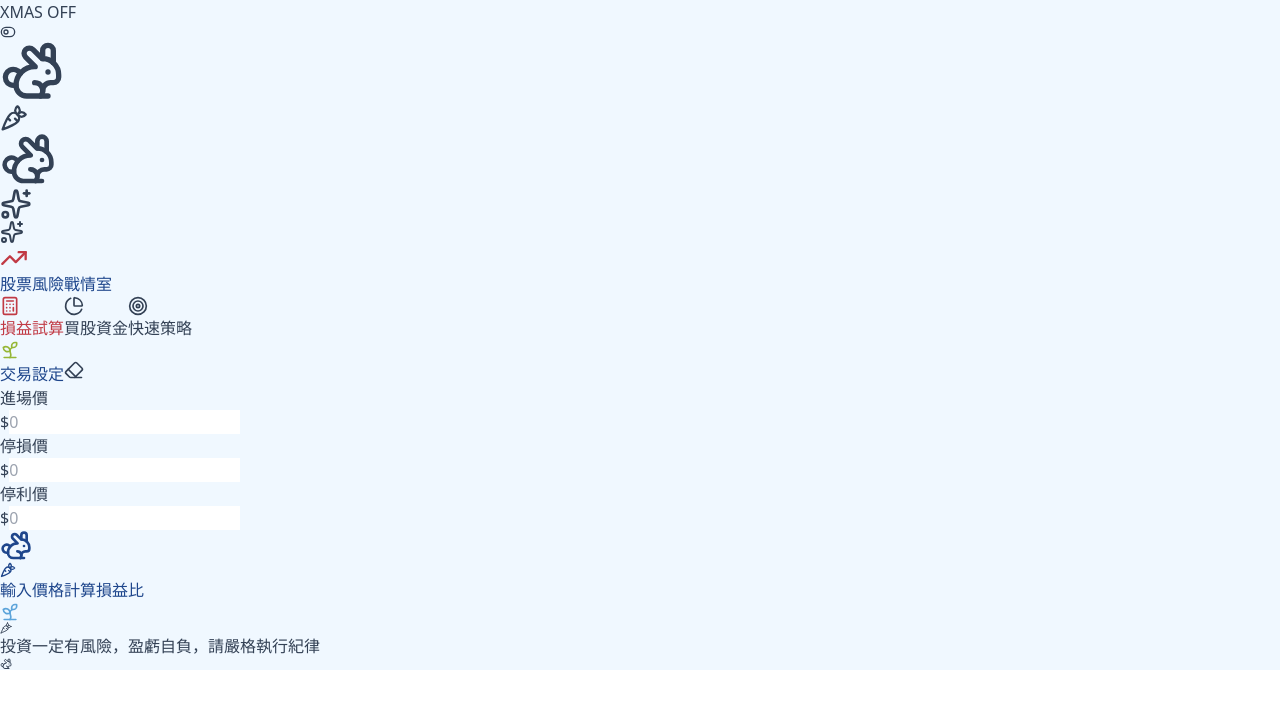
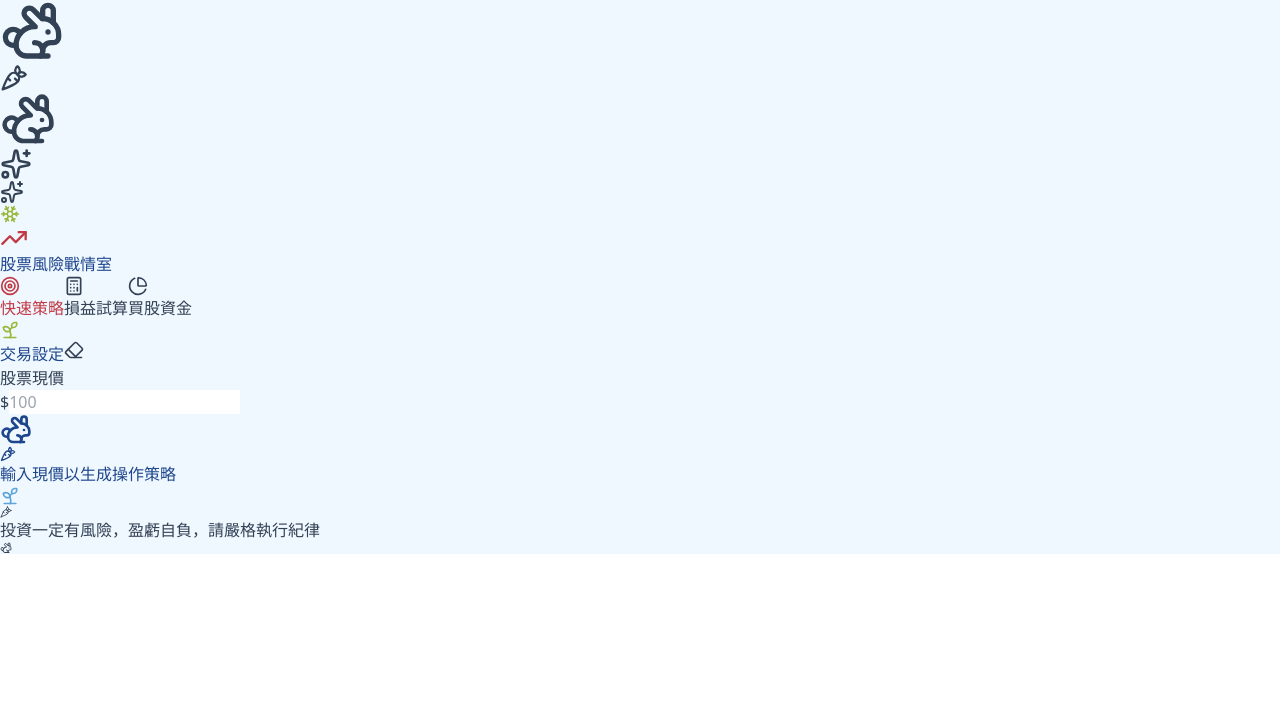
Before and after one commit to estrella1711/stock-war-room, a React (Vite) app: page / in a window 1280 px wide. Shown: the top 708 px of the page. Built offline with nearby package versions, Linux system fonts and the light colour scheme.

Commit message:
remove XmasMode

```diff
--- a/src/App.jsx
+++ b/src/App.jsx
@@ -22,49 +22,13 @@ import './styles/BaseTheme.css';
 import './styles/XmasTheme.css';
 const App = () => {
   // Tab State: 'risk' | 'position' | 'quick'
-  const [activeTab, setActiveTab] = useState('risk');
-
-  // Theme State: 聖誕裝飾模式開關 (預設 true: 開啟聖誕模式)
-  const [isXmasMode, setIsXmasMode] = useState(false);
+  const [activeTab, setActiveTab] = useState('quick');
 
   return (
     <>
-
-      {/* 主容器：根據 isXmasMode 決定是否套用 .xmas-effects */}
-      <div className={`theme-base min-h-screen w-full flex flex-col transition-colors duration-300 overflow-hidden relative ${isXmasMode ? 'xmas-effects' : ''}`}>
-
-        {/* === 右上角控制區 聖誕模式切換開關 === */}
-         <div className="absolute bottom-5 right-4 z-50 flex flex-col gap-2 items-end">
-         <button
-            onClick={() => setIsXmasMode(!isXmasMode)}
-            className="flex items-center gap-1.5 bg-white/80 backdrop-blur-sm px-3 py-1.5 rounded-full shadow-sm hover:bg-white hover:shadow-md transition-all text-[10px] font-bold text-slate-500 border border-slate-200 cursor-pointer active:scale-95 select-none"
-          >
-            <span className="tracking-wider font-mono">{isXmasMode ? 'XMAS ON' : 'XMAS OFF'}</span>
-            {isXmasMode ?
-              <ToggleRight className="text-theme-green fill-theme-green/20" size={16} /> :
-              <ToggleLeft className="text-slate-300" size={16} />
-            }
-          </button>
-
-        </div>
+      <div className={`theme-base min-h-screen w-full flex flex-col transition-colors duration-300 overflow-hidden relative`}>
 
         {/* === 背景飄浮裝飾 === */}
-        {isXmasMode ? (
-          // 聖誕模式：雪花、鈴鐺、聖誕樹
-          <>
-            <div className="absolute top-8 left-8 text-theme-pale opacity-20 rotate-12 pointer-events-none animate-pulse">
-                <Snowflake size={64} />
-            </div>
-            <div className="absolute bottom-12 right-8 text-theme-gold opacity-30 -rotate-12 pointer-events-none">
-                <Bell size={48} />
-            </div>
-            {/* 左下角聖誕樹 */}
-            <div className="absolute bottom-8 left-8 text-theme-green opacity-20 rotate-6 pointer-events-none">
-                <Trees size={72} />
-            </div>
-          </>
-        ) : (
-          // 普通模式：可愛小兔子樂園 (兔子、紅蘿蔔、閃亮)
           <>
              {/* 左上角：兔子與紅蘿蔔 */}
              <div className="absolute top-12 left-10 text-slate-300/70 -rotate-12 pointer-events-none">
@@ -87,24 +51,16 @@ const App = () => {
                 <Sparkles size={24} />
              </div>
           </>
-        )}
+
 
         <div className="flex-1 flex items-center justify-center p-4 w-full z-10">
 
           {/* 卡片容器 */}
-          <div className={`w-full max-w-lg bg-white rounded-3xl shadow-2xl overflow-hidden flex flex-col transition-all duration-500 ${isXmasMode ? 'candy-cane-border-all' : 'border-t-4 border-theme-deep border-x border-b border-slate-100'}`}>
+          <div className={`w-full max-w-lg bg-white rounded-3xl shadow-2xl overflow-hidden flex flex-col transition-all duration-500 border-t-4 border-theme-deep border-x border-b border-slate-100`}>
 
             {/* Header */}
             <div className="bg-white pt-7 pb-5 text-center shadow-sm z-10 relative overflow-hidden">
-
-              {/* 聖誕標題裝飾圖示 */}
-              {isXmasMode && (
-                <>
-                  <div className="absolute top-2 right-4 text-theme-red opacity-20 rotate-45"><Gift size={24} /></div>
                   <div className="absolute top-2 left-4 text-theme-green opacity-20 -rotate-12"><Snowflake size={20} /></div>
-                </>
-              )}
-
               <h1 className="text-2xl font-bold text-theme-deep flex items-center justify-center gap-3 tracking-wide relative">
                 <TrendingUp className="text-theme-red drop-shadow-sm" size={28} />
                 <span>股票風險戰情室</span>
@@ -114,38 +70,33 @@ const App = () => {
 
             {/* Navigation Tabs */}
             <div className="flex bg-white border-b border-slate-100">
-
+               <TabButton
+                isActive={activeTab === 'quick'}
+                onClick={() => setActiveTab('quick')}
+                icon={<Target size={20} />}
+                label="快速策略"
+              />
               <TabButton
                 isActive={activeTab === 'risk'}
                 onClick={() => setActiveTab('risk')}
                 icon={<Calculator size={20} />}
                 label="損益試算"
-                isXmasMode={isXmasMode}
               />
               <TabButton
                 isActive={activeTab === 'position'}
                 onClick={() => setActiveTab('position')}
                 icon={<PieChart size={20} />}
                 label="買股資金"
-                isXmasMode={isXmasMode}
               />
-              <TabButton
-                isActive={activeTab === 'quick'}
-                onClick={() => setActiveTab('quick')}
-                icon={<Target size={20} />}
-                label="快速策略"
-                isXmasMode={isXmasMode}
-              />
+
             </div>
 
             {/* Content Area */}
             <div className="bg-white min-h-[450px] relative">
-                {isXmasMode && (
-                  <span className="text-[10px] bg-theme-red text-white px-2 py-0.5 rounded-full absolute -top-3 -right-6 rotate-12 shadow-sm animate-bounce">Xmas</span>
-                )}
-              {activeTab === 'risk' && <RiskCalculator isXmasMode={isXmasMode} />}
-              {activeTab === 'position' && <PositionCalculator isXmasMode={isXmasMode} />}
-              {activeTab === 'quick' && <QuickStrategy isXmasMode={isXmasMode} />}
+              {activeTab === 'quick' && <QuickStrategy  />}
+              {activeTab === 'risk' && <RiskCalculator  />}
+              {activeTab === 'position' && <PositionCalculator />}
+
             </div>
 
           </div>
@@ -154,9 +105,9 @@ const App = () => {
         {/* Footer */}
         <div className="pb-6 w-full z-10 relative flex flex-col items-center justify-center gap-2">
           <p className="text-slate-400 text-xs text-center font-light tracking-wider flex items-center gap-2">
-            {isXmasMode ? <Snowflake size={12} className="text-theme-pale opacity-50"/> : <Carrot size={12} className="text-orange-300 opacity-70"/>}
+             <Carrot size={12} className="text-orange-300 opacity-70"/>
             投資一定有風險，盈虧自負，請嚴格執行紀律
-            {isXmasMode ? <Snowflake size={12} className="text-theme-pale opacity-50"/> : <Rabbit size={12} className="text-slate-300 opacity-70"/>}
+           <Rabbit size={12} className="text-slate-300 opacity-70"/>
           </p>
         </div>
       </div>
--- a/src/components/QuickStrategy.jsx
+++ b/src/components/QuickStrategy.jsx
@@ -12,7 +12,7 @@ import {
 } from 'lucide-react';
 import { InputGroup, EmptyState } from './SharedComponents';
 
-export const QuickStrategy = ({ isXmasMode }) => {
+export const QuickStrategy = () => {
   const [price, setPrice] = useState('');
 
   // 自定義百分比狀態
@@ -43,7 +43,7 @@ export const QuickStrategy = ({ isXmasMode }) => {
       <div className="space-y-5 relative">
         <div className="flex justify-between items-end mb-2">
             <span className="text-sm font-bold text-theme-deep flex items-center gap-1">
-              {isXmasMode ? <Gift size={20} className="text-theme-red opacity-70 mb-0.5"/> : <Sprout size={20} className="text-theme-green opacity-70 mb-0.5"/>}
+             <Sprout size={20} className="text-theme-green opacity-70 mb-0.5"/>
               交易設定
             </span>
             <button
@@ -65,8 +65,8 @@ export const QuickStrategy = ({ isXmasMode }) => {
 
             {/* 紅色：停利目標 */}
             <div className="bg-theme-red-light p-4 rounded-2xl border border-theme-red text-center hover:scale-[1.02] transition-transform relative overflow-hidden flex flex-col justify-between">
-              {isXmasMode && <div className="absolute -top-2 -left-2 text-theme-red opacity-10 rotate-45"><Gift size={40}/></div>}
-              {!isXmasMode && <div className="absolute -top-2 -left-2 text-orange-200 opacity-20 rotate-45"><Carrot size={40}/></div>}
+
+             <div className="absolute -top-2 -left-2 text-orange-200 opacity-20 rotate-45"><Carrot size={40}/></div>
 
               <div className="relative z-10">
                 <div className="text-theme-red text-xs font-bold mb-1 uppercase tracking-wider">停利目標 (+{tpPercent}%)</div>
@@ -91,8 +91,8 @@ export const QuickStrategy = ({ isXmasMode }) => {
 
             {/* 綠色：停損防守 */}
             <div className="bg-theme-green-light p-4 rounded-2xl border border-theme-green text-center hover:scale-[1.02] transition-transform relative overflow-hidden flex flex-col justify-between">
-              {isXmasMode && <div className="absolute -bottom-2 -right-2 text-theme-green opacity-10 -rotate-12"><Snowflake size={50}/></div>}
-              {!isXmasMode && <div className="absolute -bottom-2 -right-2 text-slate-300 opacity-20 -rotate-12"><Rabbit size={50}/></div>}
+
+             <div className="absolute -bottom-2 -right-2 text-slate-300 opacity-20 -rotate-12"><Rabbit size={50}/></div>
 
               <div className="relative z-10">
                 <div className="text-theme-green text-xs font-bold mb-1 uppercase tracking-wider">停損防守 (-{slPercent}%)</div>
@@ -150,7 +150,7 @@ export const QuickStrategy = ({ isXmasMode }) => {
           </div>
         </div>
       ) : (
-        <EmptyState text="輸入現價以生成操作策略" isXmasMode={isXmasMode} />
+        <EmptyState text="輸入現價以生成操作策略" />
       )}
     </div>
   );
--- a/src/components/RiskCalculator.jsx
+++ b/src/components/RiskCalculator.jsx
@@ -10,7 +10,7 @@ import {
 } from 'lucide-react';
 import { InputGroup, EmptyState } from './SharedComponents';
  // --- 功能 1: 風險報酬計算機 ---
-export const RiskCalculator = ({ isXmasMode }) => {
+export const RiskCalculator = () => {
   const [entryPrice, setEntryPrice] = useState('');
   const [stopLoss, setStopLoss] = useState('');
   const [takeProfit, setTakeProfit] = useState('');
@@ -79,7 +79,7 @@ export const RiskCalculator = ({ isXmasMode }) => {
         {/* 標題與清除按鈕 */}
         <div className="flex justify-between items-end mb-2">
             <span className="text-sm font-bold text-theme-deep flex items-center gap-1">
-              {isXmasMode ? <Gift size={20} className="text-theme-red opacity-70 mb-0.5"/> : <Sprout size={20} className="text-theme-green opacity-70 mb-0.5"/>}
+              <Sprout size={20} className="text-theme-green opacity-70 mb-0.5"/>
               交易設定
             </span>
             <button
@@ -101,8 +101,6 @@ export const RiskCalculator = ({ isXmasMode }) => {
 
       {results ? (
         <div className="bg-slate-50 p-5 rounded-2xl border border-slate-100 shadow-inner mt-4 relative overflow-hidden">
-           {/* 聖誕裝飾背景 */}
-           {isXmasMode && <div className="absolute -right-4 -top-4 text-theme-pale opacity-5 rotate-12 pointer-events-none"><Snowflake size={100}/></div>}
 
            <div className="flex justify-between items-center mb-4 relative z-10">
               <span className={`text-sm font-bold px-3 py-1.5 rounded-full flex items-center gap-1 shadow-sm ${
@@ -114,7 +112,7 @@ export const RiskCalculator = ({ isXmasMode }) => {
                 {direction === 'long' ? '做多看漲' : '做空看跌'}
               </span>
               <span className="text-sm font-mono font-medium text-slate-500 bg-white px-2 py-1 rounded border border-slate-200 shadow-sm flex items-center gap-1">
-                {isXmasMode && <Gift size={12} className="text-theme-gold" />}
+
                 R:R = 1 : {results.rrRatio}
               </span>
            </div>
@@ -139,7 +137,7 @@ export const RiskCalculator = ({ isXmasMode }) => {
            </div>
         </div>
       ) : (
-        <EmptyState text="輸入價格計算損益比" isXmasMode={isXmasMode} />
+        <EmptyState text="輸入價格計算損益比"  />
       )}
     </div>
   );
--- a/src/components/SharedComponents.jsx
+++ b/src/components/SharedComponents.jsx
@@ -1,8 +1,5 @@
 import React from 'react';
 import {
-  TreePine,
-  Gift,
-  Snowflake,
   Carrot,
   Rabbit,
   Sprout
@@ -50,20 +47,18 @@ export const InputGroup = ({ label, value, setValue, placeholder, theme = "blue"
   );
 };
 
-export const EmptyState = ({ text, isXmasMode }) => (
+export const EmptyState = ({ text }) => (
   <div className="flex flex-col items-center justify-center h-56 text-theme-deep">
     <div className="bg-slate-50 p-6 rounded-full mb-4 animate-pulse relative">
        {/* 主要圖示：聖誕模式顯示深綠色松樹，普通模式顯示灰色兔子 */}
-      {isXmasMode ? (
-        <TreePine size={32} className="text-emerald-700" />
-      ) : (
+
         <Rabbit size={32} className="text-slate-500" />
-      )}
 
-      {isXmasMode ? <div className="absolute -top-3 -right-3 text-theme-red opacity-50"><Gift size={20} /></div> : <div className="absolute -top-1 -right-1 text-orange-700 opacity-50"><Carrot size={16} /></div>}
+
+      <div className="absolute -top-1 -right-1 text-orange-700 opacity-50"><Carrot size={16} /></div>
     </div>
     <p className="text-sm font-medium tracking-wide flex items-center gap-2">
-        {text} {isXmasMode ? <Snowflake size={20} className="animate-spin-slow text-theme-pale opacity-50"/> : <Sprout size={20} className="text-theme-pale opacity-50"/>}
+        {text} <Sprout size={20} className="text-theme-pale opacity-50"/>
     </p>
   </div>
 );
--- a/src/components/Tab.jsx
+++ b/src/components/Tab.jsx
@@ -1,7 +1,7 @@
 
 // --- 元件: Tab 按鈕 ---
 
-export const TabButton = ({ isActive, onClick, icon, label, isXmasMode }) => (
+export const TabButton = ({ isActive, onClick, icon, label }) => (
   <button
     onClick={onClick}
     className={`flex-1 py-4 text-sm font-bold flex flex-col items-center gap-1.5 transition-all duration-300 relative group ${
@@ -12,7 +12,7 @@ export const TabButton = ({ isActive, onClick, icon, label, isXmasMode }) => (
   >
     {/* 底部指示器：根據模式切換 (糖果條紋 vs 單色) */}
     {isActive && (
-      <div className={`absolute bottom-0 left-0 w-full h-[4px] rounded-t-full transition-all duration-300 ${isXmasMode ? 'tab-indicator-candy' : 'tab-indicator-simple'}`} />
+      <div className={`absolute bottom-0 left-0 w-full h-[4px] rounded-t-full transition-all duration-300tab-indicator-simple`} />
     )}
     <span className={`transition-transform duration-300 ${isActive ? 'scale-110 drop-shadow-sm' : 'group-hover:scale-110'}`}>{icon}</span>
     {label}
```
Also changed, not shown: src/components/PositionCalculator.jsx (+5 -5 lines).
